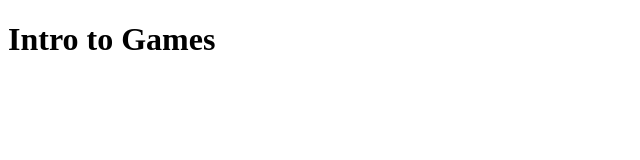
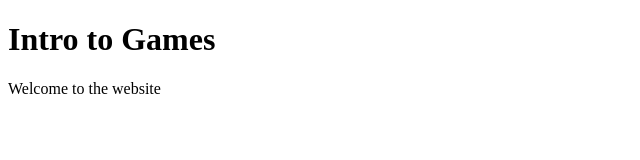
Before and after one commit to BHWeston/GamesSystemRepoTY1, a plain HTML site: page index.html in a window 1280 px wide. Shown: the whole page, without its empty margins (0-640 px from the left). Drawn offline with Linux system fonts and the light colour scheme.

Commit message:
Added in a paragraph on the home page

```diff
--- a/index.html
+++ b/index.html
@@ -7,5 +7,6 @@
 </head>
 <body>
     <h1>Intro to Games</h1>
+    <p>Welcome to the website</p>
 </body>
 </html>
```
